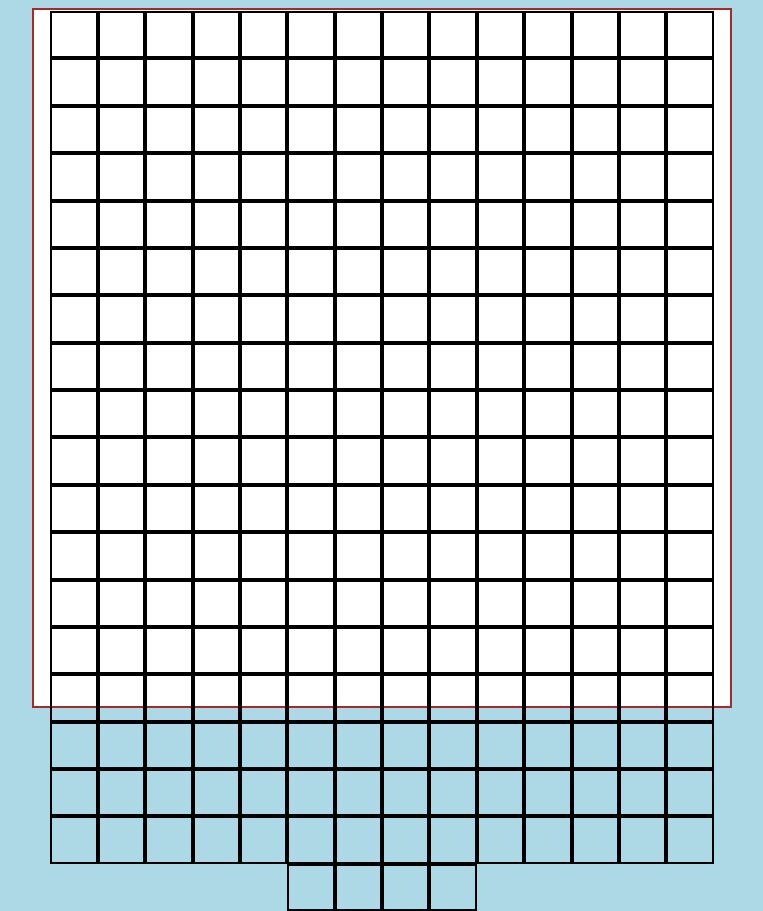
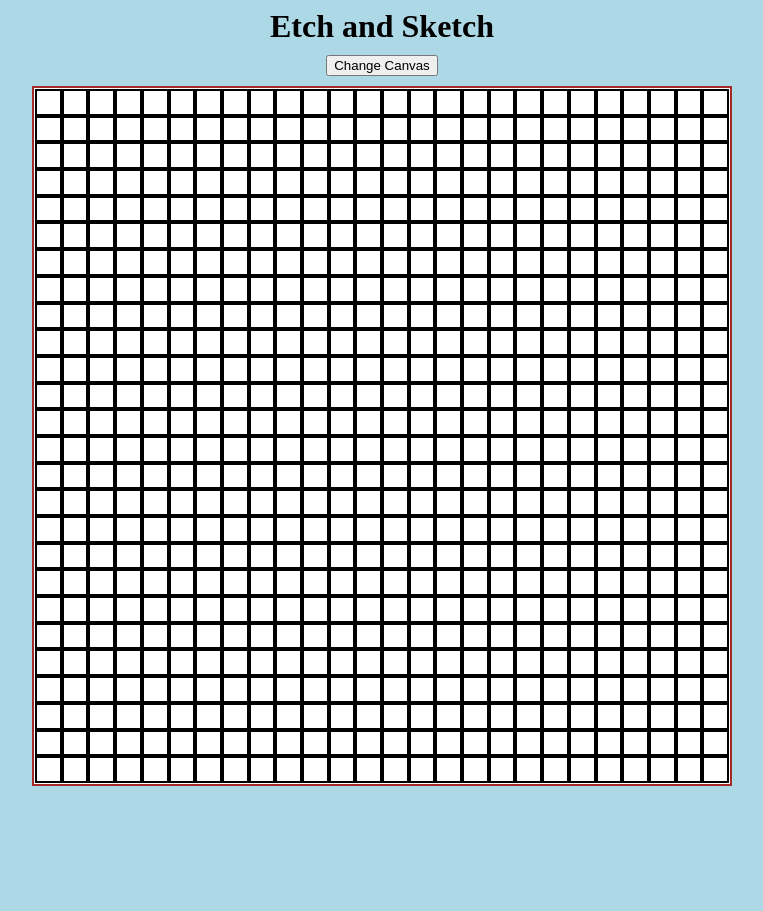
Before and after one commit to MartinSwayze/etch-a-sketch, a plain HTML site: page index.html in a window 1280 px wide. Shown: the whole page, without its empty margins (266-1029 px from the left). After the commit the page ends 800 px from the top, so only its background shows below. Drawn offline with Linux system fonts and the light colour scheme.

Commit message:
Added function to change canvas width (change number of squares in row)

```diff
--- a/index.html
+++ b/index.html
@@ -10,9 +10,9 @@
 </head>
 
 <body>
+    <h1>Etch and Sketch</h1>
+    <button onclick="changeCanvas()" id="clear-button">Change Canvas</button>
     <div id="container">
-        <div id="square"> </div>
-
     </div>
 </body>
 
--- a/scripts.js
+++ b/scripts.js
@@ -9,6 +9,7 @@ for(let i = 1; i <= gridSpace; i++){
     block.style.height = `calc(100%/${gridRow})`;
     block.setAttribute("id", "square" + i);
     block.style.border = "2px solid black"
+    block.style.boxSizing = "border-box";
     block.addEventListener("mouseover", function(e) {
         block.style.backgroundColor = "red";
     });
@@ -16,8 +17,33 @@ for(let i = 1; i <= gridSpace; i++){
     container.appendChild(block);
 }
 }
+createGrid(26);
 
-createGrid(16);
+function changeCanvas(){
+
+    gridRow = Number(prompt ("Please enter canvas width (max 100)"));
+
+    if (gridRow > 100){
+        alert("Please choose width lower than 100! Try Again");
+        changeCanvas();
+    }
+
+    const divs = container.querySelectorAll("div");
+
+    divs.forEach((div) =>{
+        container.removeChild(div);
+    });
+
+    createGrid(gridRow);
+
+/*    else{
+        alert("Please enter number! Try Again");
+        changeCanvas();
+    }*/
+
+}
+
+
 /*const container = document.querySelector("#container");
 const divs = document.querySelectorAll("div");
 
```
